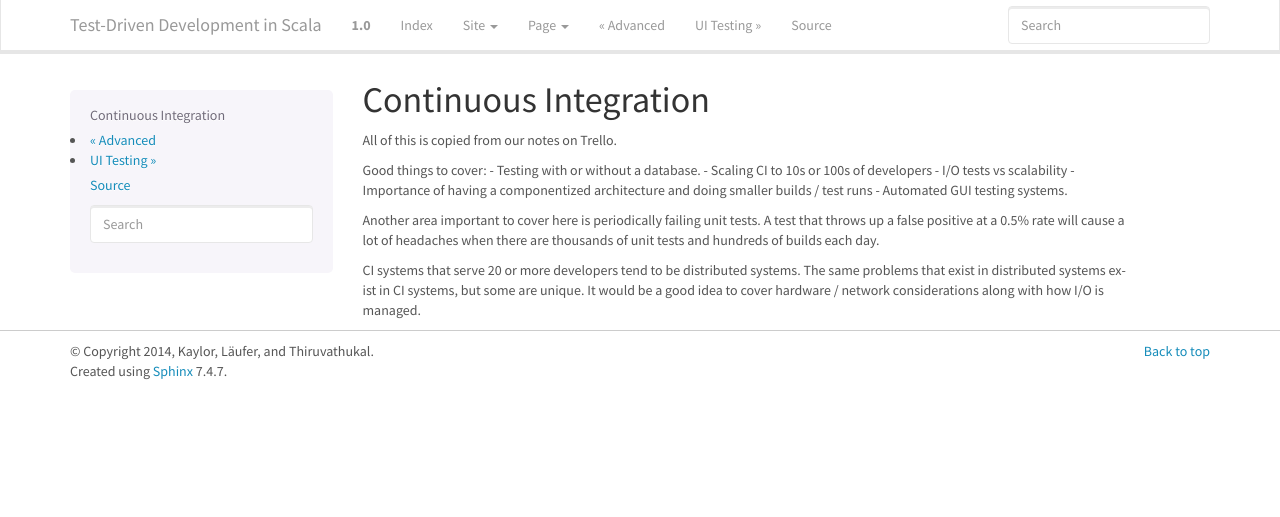
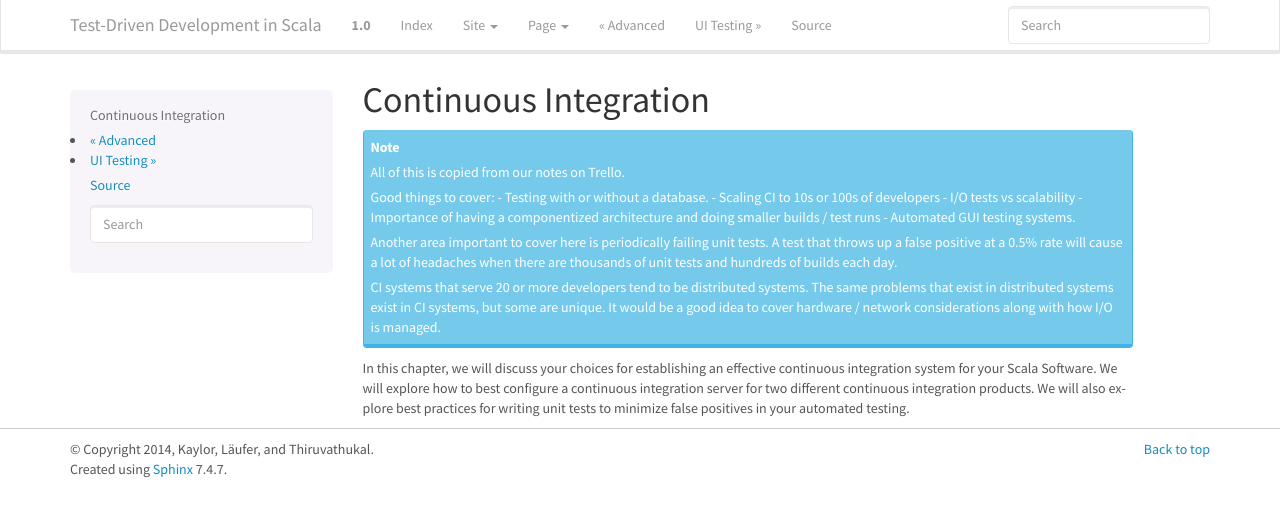
Before and after one commit to LoyolaChicagoBooks/scala-tdd, a Sphinx documentation site: the page built from source/ci.rst, in a window 1280 px wide. Shown: the top 517 px of the page. Built offline with Sphinx 7.4.7, drawn with Linux system fonts in a browser that asks for light colours.

Commit message:
Intro paragraph for continuous integration chapter.

```diff
--- a/source/ci.rst
+++ b/source/ci.rst
@@ -1,14 +1,19 @@
 Continuous Integration
 ========================
 
-All of this is copied from our notes on Trello.
 
-Good things to cover: - Testing with or without a database.
-- Scaling CI to 10s or 100s of developers
-- I/O tests vs scalability
-- Importance of having a componentized architecture and doing smaller builds / test runs
-- Automated GUI testing systems.
+.. note::
+	All of this is copied from our notes on Trello.
 
-Another area important to cover here is periodically failing unit tests. A test that throws up a false positive at a 0.5% rate will cause a lot of headaches when there are thousands of unit tests and hundreds of builds each day.
+	Good things to cover: - Testing with or without a database.
+	- Scaling CI to 10s or 100s of developers
+	- I/O tests vs scalability
+	- Importance of having a componentized architecture and doing smaller builds / test runs
+	- Automated GUI testing systems.
 
-CI systems that serve 20 or more developers tend to be distributed systems. The same problems that exist in distributed systems exist in CI systems, but some are unique. It would be a good idea to cover hardware / network considerations along with how I/O is managed.
+	Another area important to cover here is periodically failing unit tests. A test that throws up a false positive at a 0.5% rate will cause a lot of headaches when there are thousands of unit tests and hundreds of builds each day.
+
+	CI systems that serve 20 or more developers tend to be distributed systems. The same problems that exist in distributed systems exist in CI systems, but some are unique. It would be a good idea to cover hardware / network considerations along with how I/O is managed.
+
+
+In this chapter, we will discuss your choices for establishing an effective continuous integration system for your Scala Software. We will explore how to best configure a continuous integration server for two different continuous integration products. We will also explore best practices for writing unit tests to minimize false positives in your automated testing.
```
